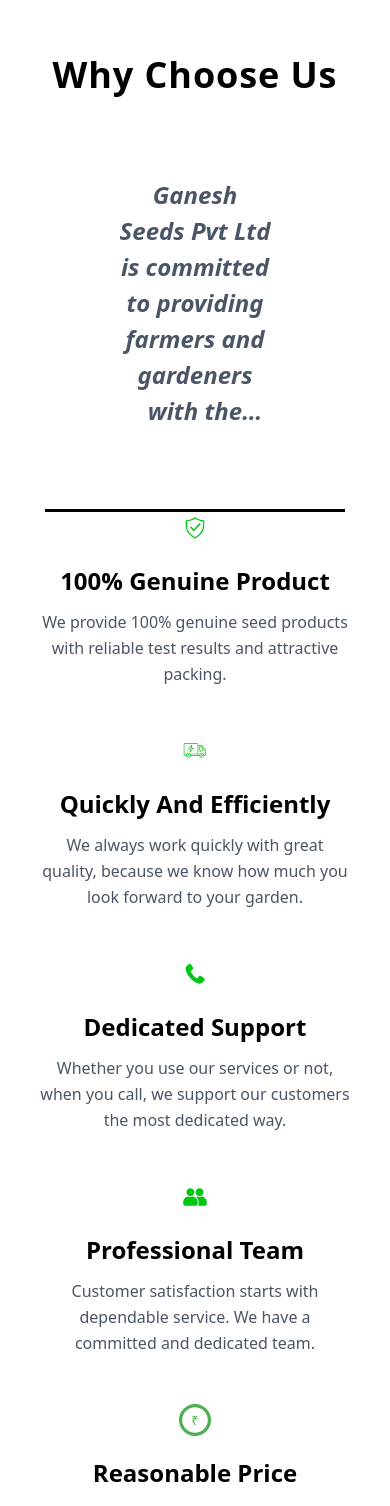
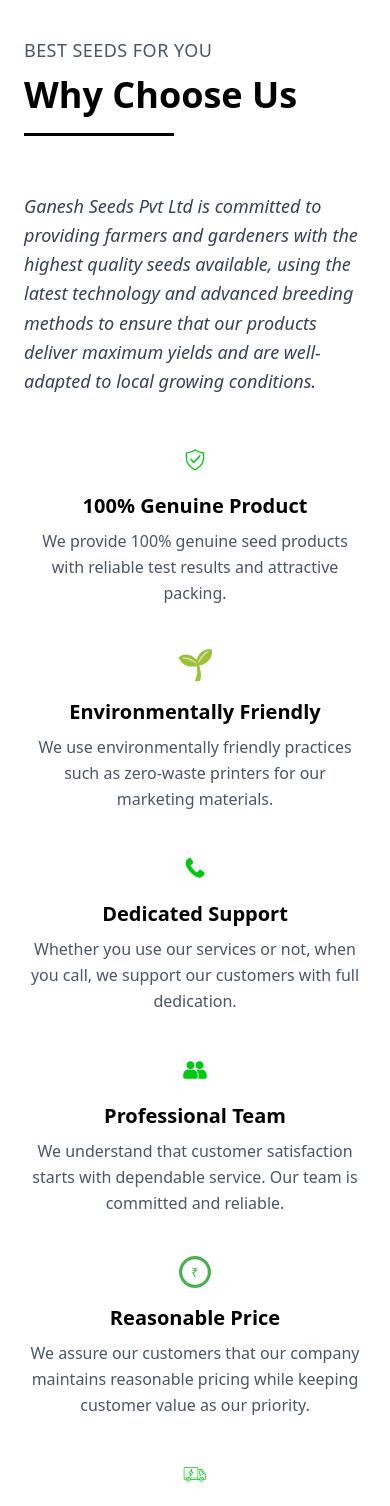
Before and after one commit to Megha108/NewGanesh_Business, a React (Vite) app in the folder new-ganesh/: page /about in a window 390 px wide. Shown: the part 1000-2506 px from the top of the page. Built offline with nearby package versions, Linux system fonts and the light colour scheme; no server answers.

Commit message:
commit
-reduced vertical margin by 150%
-added bg to enquiry page

```diff
--- a/new-ganesh/src/pages/aboutUsPage/WhyUs.jsx
+++ b/new-ganesh/src/pages/aboutUsPage/WhyUs.jsx
@@ -1,7 +1,7 @@
 import React, { useEffect, useState } from "react";
 import { motion } from "framer-motion";
 
-// Import SVGs
+// Icons
 import CallSignIcon from "../../assets/icon/aboutusIcons/Callsign.svg";
 import FastIcon from "../../assets/icon/aboutusIcons/Fast.svg";
 import GenuienIcon from "../../assets/icon/aboutusIcons/Shield.svg";
@@ -24,39 +24,34 @@
       text: "We provide 100% genuine seed products with reliable test results and attractive packing.",
     },
     {
-      icon: FastIcon,
-      title: "Quickly And Efficiently",
-      text: "We always work quickly with great quality, because we know how much you look forward to your garden.",
+      icon: "🌱",
+      title: "Environmentally Friendly",
+      text: "We use environmentally friendly practices such as zero-waste printers for our marketing materials.",
     },
     {
       icon: CallSignIcon,
       title: "Dedicated Support",
-      text: "Whether you use our services or not, when you call, we support our customers the most dedicated way.",
+      text: "Whether you use our services or not, when you call, we support our customers with full dedication.",
     },
     {
       icon: TeamIcon,
       title: "Professional Team",
-      text: "Customer satisfaction starts with dependable service. We have a committed and dedicated team.",
+      text: "We understand that customer satisfaction starts with dependable service. Our team is committed and reliable.",
     },
     {
       icon: RupeeIcon,
       title: "Reasonable Price",
-      text: "We assure our customers that our company has very reasonable prices. Keeping customers is our priority.",
+      text: "We assure our customers that our company maintains reasonable pricing while keeping customer value as our priority.",
     },
     {
-      icon: "🌱",
-      title: "Environmentally Friendly",
-      text: "We partner with eco-friendly companies, such as zero waste printers for all our marketing material.",
+      icon: FastIcon,
+      title: "Quickly And Efficiently",
+      text: "We always work quickly while maintaining high quality — because we know how much you look forward to your garden.",
     },
   ];
 
   const highlightText =
     "Ganesh Seeds Pvt Ltd is committed to providing farmers and gardeners with the highest quality seeds available, using the latest technology and advanced breeding methods to ensure that our products deliver maximum yields and are well-adapted to local growing conditions.";
-
-  const containerVariants = {
-    hidden: { opacity: 0, y: 30 },
-    visible: { opacity: 1, y: 0, transition: { duration: 0.4, ease: "easeOut" } },
-  };
 
   const renderIcon = (icon, alt) => {
     if (typeof icon === "string" && icon.length <= 3 && !icon.includes("/")) {
@@ -66,95 +61,69 @@
   };
 
   return (
-    <div className="max-w-[90vw] mx-auto my-10 px-5 font-bricolage">
-      {/* Header Section */}
-      <div className="grid gap-10 md:gap-16 items-start mb-10 md:mb-5 grid-cols-1 md:grid-cols-2">
-        {/* Right Side - Highlight Text */}
-        {/* <motion.div
-          initial={{ opacity: 0, x: 50 }}
-          whileInView={{ opacity: 20, x: 350 }}
-          viewport={{ once: true, amount: 0.3}}
-          transition={{ duration: 0.4, delay: 0.50 }}
-          className={`bg-white rounded-lg flex items-start justify-start ${
-            isMobile ? "p-2 min-h-[120px]" : "p-4 min-h-[160px]"
-          }`}
-        >
-          <p className="text-2xl md:text-1xl text-gray-700 italic font-bold leading-tight line-clamp-7 text-center">
-            {highlightText}
-          </p>
-        </motion.div> */}
-      </div>
-        {/* Left Side - Headings */}
-        <div className="text-center md:text-left">
-          {/* <motion.h1
-            initial={{ opacity: 0, x: -50 }}
-            whileInView={{ opacity: 1, x: 0 }}
-            viewport={{ once: true, amount: 0.3 }}
+    <div className="max-w-[1200px] mx-auto px-6 md:px-10 my-16 font-bricolage">
+      {/* === Top Section === */}
+      <div className="grid md:grid-cols-2 gap-8 mb-12">
+        {/* Left: Headings */}
+        <div className="flex flex-col justify-center text-left">
+          <motion.h4
+            initial={{ opacity: 0, y: -20 }}
+            whileInView={{ opacity: 1, y: 0 }}
             transition={{ duration: 0.4 }}
-            className="text-2xl text-gray-600 mb-2 relative pb-3"
+            className="text-gray-600 text-lg tracking-wide mb-2 uppercase"
           >
             BEST SEEDS FOR YOU
-          </motion.h1> */}
+          </motion.h4>
 
           <motion.h2
-            initial={{ opacity: 0, x: -50 }}
-            whileInView={{ opacity: 1, x: 0 }}
-            viewport={{ once: true, amount: 0.3 }}
+            initial={{ opacity: 0, y: 20 }}
+            whileInView={{ opacity: 1, y: 0 }}
             transition={{ duration: 0.4, delay: 0.1 }}
-            className="text-4xl md:text-5xl font-bold text-black mb-0 leading-tight tracking-wide"
+            className="text-4xl md:text-5xl font-bold text-black leading-tight"
           >
             Why Choose Us
           </motion.h2>
 
-          <p className="text-2xl md:text-1xl text-gray-600 italic font-semibold leading-normal line-clamp-7 text-center m-20">
-            {highlightText}
-          </p>
-
           <motion.div
             initial={{ width: 0 }}
-            whileInView={{ width: 300 }}
-            viewport={{ once: true, amount: 0.3 }}
-            transition={{ duration: 0.4, delay: 0.2 }}
-            className="h-[3px] bg-black mt-5 mx-auto md:mx-0"
+            whileInView={{ width: 150 }}
+            transition={{ duration: 0.5, delay: 0.2 }}
+            className="h-[3px] bg-black mt-4 mb-6"
           />
         </div>
 
+        {/* Right: Highlight paragraph */}
+        <motion.p
+          initial={{ opacity: 0, x: 50 }}
+          whileInView={{ opacity: 1, x: 0 }}
+          transition={{ duration: 0.5, delay: 0.2 }}
+          className="text-gray-700 italic text-lg leading-relaxed"
+        >
+          {highlightText}
+        </motion.p>
+      </div>
 
-
-      {/* Content Grid */}
-      <div className="grid gap-12 grid-cols-1 md:grid-cols-3">
+      {/* === Icon + Text Grid === */}
+      <div className="grid md:grid-cols-3 gap-10 mt-8">
         {contentData.map((item, index) => (
           <motion.div
             key={index}
-            initial="hidden"
-            whileInView="visible"
-            viewport={{ once: true, amount: 0.3 }}
-            variants={containerVariants}
-            transition={{ delay: index * 0.1 }}
-            className="flex flex-col items-center text-center md:flex-row md:text-left gap-5"
+            initial={{ opacity: 0, y: 30 }}
+            whileInView={{ opacity: 1, y: 0 }}
+            transition={{ duration: 0.4, delay: index * 0.1 }}
+            viewport={{ once: true }}
+            className="flex flex-col md:flex-row items-center md:items-start gap-4 text-center md:text-left"
           >
             <div className="flex justify-center items-center min-w-[40px]">
               {renderIcon(item.icon, item.title)}
             </div>
             <div>
-              <motion.h3
-                initial={{ opacity: 0, y: 20 }}
-                whileInView={{ opacity: 1, y: 0 }}
-                viewport={{ once: true, amount: 0.3 }}
-                transition={{ duration: 0.3, delay: 0.05 }}
-                className="text-2xl font-bold text-black mb-3 leading-snug"
-              >
+              <h3 className="text-xl font-bold text-black mb-2">
                 {item.title}
-              </motion.h3>
-              <motion.p
-                initial={{ opacity: 0, y: 20 }}
-                whileInView={{ opacity: 1, y: 0 }}
-                viewport={{ once: true, amount: 0.3 }}
-                transition={{ duration: 0.3, delay: 0.1 }}
-                className="text-base text-gray-600 leading-relaxed"
-              >
+              </h3>
+              <p className="text-gray-600 text-base leading-relaxed">
                 {item.text}
-              </motion.p>
+              </p>
             </div>
           </motion.div>
         ))}
--- /dev/null
+++ b/new-ganesh/src/pages/enquiryPage/GreenBackground.jsx
@@ -0,0 +1,75 @@
+import { useEffect, useRef } from "react";
+
+export default function GreenBackground() {
+  const canvasRef = useRef(null);
+
+  useEffect(() => {
+    const canvas = canvasRef.current;
+    const ctx = canvas.getContext("2d");
+
+    const resize = () => {
+      canvas.width = window.innerWidth;
+      canvas.height = window.innerHeight;
+    };
+    resize();
+
+    const elements = Array.from({ length: 25 }, (_, i) => ({
+      x: Math.random() * canvas.width,
+      y: Math.random() * canvas.height,
+      baseR: 25 + Math.random() * 50,
+      type: Math.random() > 0.5 ? "circle" : "ring",
+      color: Math.random() > 0.5 ? "rgba(46,139,87,0.25)" : "rgba(0,100,0,0.35)",
+      speed: 0.001 + Math.random() * 0.004,
+      offset: i * 2,
+      pulseStrength: 0.02 + Math.random() * 0.05,
+      dx: (Math.random() - 0.5) * 0.3,
+      dy: (Math.random() - 0.5) * 0.3,
+    }));
+
+    const draw = () => {
+      const { width, height } = canvas;
+      const gradient = ctx.createLinearGradient(0, 0, 0, height);
+      gradient.addColorStop(0, "#d4f8d4");
+      gradient.addColorStop(1, "#b7e3b7");
+      ctx.fillStyle = gradient;
+      ctx.fillRect(0, 0, width, height);
+
+      elements.forEach((el) => {
+        el.x += el.dx;
+        el.y += el.dy;
+        if (el.x < -100) el.x = width + 100;
+        if (el.x > width + 100) el.x = -100;
+        if (el.y < -100) el.y = height + 100;
+        if (el.y > height + 100) el.y = -100;
+
+        const pulse = Math.sin(Date.now() * el.speed + el.offset);
+        const dynamicR = el.baseR * (1 + el.pulseStrength * pulse);
+
+        ctx.beginPath();
+        if (el.type === "ring") {
+          ctx.lineWidth = 1.5;
+          ctx.strokeStyle = el.color;
+          ctx.arc(el.x, el.y, dynamicR, 0, Math.PI * 2);
+          ctx.stroke();
+        } else {
+          ctx.fillStyle = el.color;
+          ctx.arc(el.x, el.y, dynamicR, 0, Math.PI * 2);
+          ctx.fill();
+        }
+      });
+
+      requestAnimationFrame(draw);
+    };
+
+    draw();
+    window.addEventListener("resize", resize);
+    return () => window.removeEventListener("resize", resize);
+  }, []);
+
+  return (
+    <canvas
+      ref={canvasRef}
+      className="fixed inset-0 w-full h-full z-[-1]"
+    />
+  );
+}
--- a/new-ganesh/src/pages/enquiryPage/enquiryPage.jsx
+++ b/new-ganesh/src/pages/enquiryPage/enquiryPage.jsx
@@ -6,10 +6,10 @@
   return (
     <div className="relative z-10 isolate font-bricolage">
       <Navbar />
-      <div className="relative mt-15 overflow-hidden">
+      <div className="relative mt-30 mb-30 overflow-hidden">
+        <EnquiryForm />
+      </div>
 
-      </div>
-      <EnquiryForm />
       <Footer />
     </div>
   );
--- a/new-ganesh/src/pages/enquiryPage/enquiryform.jsx
+++ b/new-ganesh/src/pages/enquiryPage/enquiryform.jsx
@@ -1,90 +1,14 @@
-import React, { useEffect, useRef } from "react";
+import React from "react";
+import GreenBackground from "./GreenBackground";
 
 export default function EnquiryForm() {
-  const canvasRef = useRef(null);
+  return (
+    <div className="relative w-full min-h-screen flex justify-center items-center overflow-hidden">
+      {/* 🌿 Global animated background */}
+      <GreenBackground />
 
-  useEffect(() => {
-    const canvas = canvasRef.current;
-    const ctx = canvas.getContext("2d");
-
-    const resizeCanvas = () => {
-      canvas.width = window.innerWidth;
-      canvas.height = window.innerHeight;
-    };
-
-    resizeCanvas();
-    let width = canvas.width;
-    let height = canvas.height;
-
-    // 🌿 Create moving green circles/rings
-    const elements = Array.from({ length: 25 }, (_, i) => ({
-      x: Math.random() * width,
-      y: Math.random() * height,
-      baseR: 25 + Math.random() * 50,
-      type: Math.random() > 0.5 ? "circle" : "ring",
-      color:
-        Math.random() > 0.5
-          ? "rgba(46,139,87,0.25)"
-          : "rgba(0,100,0,0.35)",
-      speed: 0.001 + Math.random() * 0.004,
-      offset: i * 2,
-      pulseStrength: 0.02 + Math.random() * 0.05,
-      dx: (Math.random() - 0.5) * 0.3,
-      dy: (Math.random() - 0.5) * 0.3,
-    }));
-
-    const draw = () => {
-      // 🌈 Gradient background
-      const gradient = ctx.createLinearGradient(0, 0, 0, height);
-      gradient.addColorStop(0, "#d4f8d4");
-      gradient.addColorStop(1, "#b7e3b7");
-      ctx.fillStyle = gradient;
-      ctx.fillRect(0, 0, width, height);
-
-      elements.forEach((el) => {
-        el.x += el.dx;
-        el.y += el.dy;
-
-        if (el.x < -100) el.x = width + 100;
-        if (el.x > width + 100) el.x = -100;
-        if (el.y < -100) el.y = height + 100;
-        if (el.y > height + 100) el.y = -100;
-
-        const pulse = Math.sin(Date.now() * el.speed + el.offset);
-        const dynamicR = el.baseR * (1 + el.pulseStrength * pulse);
-
-        ctx.beginPath();
-        if (el.type === "ring") {
-          ctx.lineWidth = 1.5;
-          ctx.strokeStyle = el.color;
-          ctx.arc(el.x, el.y, dynamicR, 0, Math.PI * 2);
-          ctx.stroke();
-        } else {
-          ctx.fillStyle = el.color;
-          ctx.arc(el.x, el.y, dynamicR, 0, Math.PI * 2);
-          ctx.fill();
-        }
-      });
-
-      requestAnimationFrame(draw);
-    };
-
-    draw();
-    window.addEventListener("resize", resizeCanvas);
-    return () => window.removeEventListener("resize", resizeCanvas);
-  }, []);
-
-  return (
-    <div className="relative w-full h-screen overflow-hidden m-0 p-0">
-      {/* 🌿 Fullscreen animated gradient background */}
-      <canvas
-        ref={canvasRef}
-        className="absolute inset-0 w-full h-full z-0"
-      />
-
-      {/* 🌼 Centered Enquiry Form */}
-      <div className="relative z-10 flex justify-center items-center h-full">
-        <div className="bg-white rounded-2xl shadow-2xl p-8 md:p-10 w-[90%] max-w-5xl backdrop-blur-sm bg-opacity-90">
+      {/* 🌼 Enquiry Form */}
+      <div className="relative z-10 bg-white rounded-2xl shadow-2xl p-8 md:p-10 w-[90%] max-w-5xl backdrop-blur-sm bg-opacity-90">
         <div className="flex flex-col md:flex-row gap-6">
           {/* Map */}
           <div className="w-full md:w-1/2 h-[250px] md:h-[350px] rounded-lg overflow-hidden shadow-md">
@@ -164,6 +88,5 @@
         </div>
       </div>
     </div>
-    </div>
   );
 }
--- a/new-ganesh/src/pages/home/3Dproduct.jsx
+++ b/new-ganesh/src/pages/home/3Dproduct.jsx
@@ -17,7 +17,7 @@
 
   useFrame(() => {
     if (!ref.current) return;
-    ref.current.rotation.z += 0.01; // Z spin
+    ref.current.rotation.z += 0.01;
   });
 
   return (
@@ -37,52 +37,25 @@
 
   const initialCameraPos = useRef(camera.position.clone());
   const initialTarget = useRef(new THREE.Vector3(0, 0, 0));
-
   const [shouldReset, setShouldReset] = useState(false);
   const resetTimeout = useRef();
 
-  // Called on any interaction
   const onInteract = () => {
     setShouldReset(false);
     if (resetTimeout.current) clearTimeout(resetTimeout.current);
-
-    // Start reset once after last interaction
-    resetTimeout.current = setTimeout(() => {
-      setShouldReset(true);
-    }, 10); // delay only once
-
+    resetTimeout.current = setTimeout(() => setShouldReset(true), 10);
   };
 
-  // Smooth X/Y return every frame from any camera angle
   useFrame(() => {
     const ctrls = controlsRef.current;
     if (!ctrls) return;
-
     if (shouldReset) {
-      const speed = 0.03; // adjust for smoothness
-
-      // Smoothly move camera X/Y
+      const speed = 0.03;
       camera.position.x += (initialCameraPos.current.x - camera.position.x) * speed;
       camera.position.y += (initialCameraPos.current.y - camera.position.y) * speed;
-
-      // Smoothly move controls target X/Y
       ctrls.target.x += (initialTarget.current.x - ctrls.target.x) * speed;
       ctrls.target.y += (initialTarget.current.y - ctrls.target.y) * speed;
-
       ctrls.update();
-
-      // Stop exactly at target when very close
-      if (
-        Math.abs(camera.position.x - initialCameraPos.current.x) < 0.0001 &&
-        Math.abs(camera.position.y - initialCameraPos.current.y) < 0.0001 &&
-        Math.abs(ctrls.target.x - initialTarget.current.x) < 0.0001 &&
-        Math.abs(ctrls.target.y - initialTarget.current.y) < 0.0001
-      ) {
-        camera.position.copy(initialCameraPos.current);
-        ctrls.target.copy(initialTarget.current);
-        ctrls.update();
-        setShouldReset(false);
-      }
     }
   });
 
@@ -94,8 +67,8 @@
         enableZoom={false}
         minDistance={4.85}
         maxDistance={5.15}
-        minPolarAngle={0}                  // prevents camera going below horizon
-        maxPolarAngle={Math.PI / 2 - 0.01} // prevents fully horizontal view (fix freeze)
+        minPolarAngle={0}
+        maxPolarAngle={Math.PI / 2 - 0.01}
         onStart={onInteract}
         onChange={onInteract}
         onEnd={onInteract}
@@ -107,22 +80,23 @@
 // ---------------- Main Component ----------------
 export default function ThreeDProducts() {
   return (
-    <section className="relative py-12 md:py-16">
+    <section className="relative py-10 md:py-14">
       <div className="container mx-auto px-4 sm:px-6 lg:px-8">
         {/* First 3D Model Block */}
-        <div className="mt-14 flex flex-col md:flex-row items-start gap-30">
-          <div className="relative w-[250px] h-[300px] mx-auto md:mx-0 shadow-2xl rounded-xl bg-white mt-32">
+        <div className="-mt-16 flex flex-col md:flex-row items-start gap-24">
+          <div className="relative w-[250px] h-[300px] mx-auto md:mx-0 shadow-2xl rounded-xl bg-white mt-14">
             <Canvas camera={{ position: [0, 0, 5], fov: 40 }}>
               <ambientLight intensity={3} />
               <directionalLight position={[5, 5, 5]} />
               <ModelWithControls path="/models/3dmodelRajaka.glb" />
             </Canvas>
           </div>
+
           <div className="flex-1 p-10">
             <div className="inline-block px-6 py-2 rounded-lg bg-white shadow-md">
-              <h3 className="text-2xl font-semibold text-black">Rajka Seed</h3>
+              <h3 className="text-2xl font-semibold text-black -mt-10">Rajka Seed</h3>
             </div>
-            <p className="text-md text-gray-700 leading-relaxed py-10">
+            <p className="text-md text-gray-700 leading-relaxed py-6">
               Rajka Seeds, also known as Lucerne Seeds, are among the finest
               fodder crops cultivated across India, known for their excellent
               germination and consistent performance. They produce dense green
@@ -130,8 +104,9 @@
               feed for livestock. High in protein, fiber, and minerals, Rajka
               enhances milk yield and promotes overall animal health. Each
               batch is carefully sourced from trusted farmers and processed to
-              maintain purity and freshness.</p>
-            <p className="text-md text-gray-700 leading-relaxed ">
+              maintain purity and freshness.
+            </p>
+            <p className="text-md text-gray-700 leading-relaxed">
               Deep-rooted and drought-tolerant, Rajka plants thrive in diverse
               climates while improving soil structure and water retention.
               Ideal for both small-scale and commercial dairy farms, Rajka
@@ -140,24 +115,27 @@
               Rajka Seeds guarantees reliability, superior quality, and
               sustainable growth — empowering farmers for a greener tomorrow.
             </p>
-            <p className="text-green-700 font-semibold mt-3">🌿 “Trusted by Farmers, Loved by Nature.”</p>
+            <p className="text-green-700 font-semibold mt-1">
+              🌿 “Trusted by Farmers, Loved by Nature.”
+            </p>
           </div>
         </div>
 
         {/* Second 3D Model Block */}
-        <div className="mt-14 flex flex-col md:flex-row items-start gap-30">
-          <div className="relative w-[250px] h-[300px] mx-auto md:mx-0 shadow-2xl rounded-xl bg-white mt-32">
+        <div className="-mt-5 flex flex-col md:flex-row items-start gap-24">
+          <div className="relative w-[250px] h-[300px] mx-auto md:mx-0 shadow-2xl rounded-xl bg-white mt-14">
             <Canvas camera={{ position: [0, 0, 5], fov: 40 }}>
               <ambientLight intensity={3} />
               <directionalLight position={[5, 5, 5]} />
               <ModelWithControls path="/models/3dmodelJaudo.glb" />
             </Canvas>
           </div>
+
           <div className="flex-1 p-10">
             <div className="inline-block px-6 py-2 rounded-lg bg-white shadow-md">
-              <h3 className="text-2xl font-semibold text-black">Jaudo Seed</h3>
+              <h3 className="text-2xl font-semibold text-black -mt-10">Jaudo Seed</h3>
             </div>
-            <p className="text-md text-gray-700 leading-relaxed py-10">
+            <p className="text-md text-gray-700 leading-relaxed py-6">
               Jaudo Bajra Seeds are premium-grade pearl millet seeds valued
               for their strength, resilience, and high yield potential.
               Designed for dry and semi-arid regions, they thrive even in low
@@ -176,12 +154,14 @@
               results, quality assurance, and long-term field performance —
               ensuring growth, stability, and profit with every harvest.
             </p>
-            <p className="text-green-700 font-semibold mt-3">🌾 “Strong Roots. Steady Growth. Reliable Yields.”</p>
+            <p className="text-green-700 font-semibold mt-1">
+              🌾 “Strong Roots. Steady Growth. Reliable Yields.”
+            </p>
           </div>
         </div>
 
         {/* View All Products Button */}
-        <div className="mt-16 text-center">
+        <div className="mt-6 text-center">
           <a
             href="/products"
             className="inline-block px-6 py-3 bg-[#16561A] text-white font-medium rounded-xl shadow-md hover:bg-[#228B22] transition"
```
Lines whose indentation alone changed are shown as unchanged.
